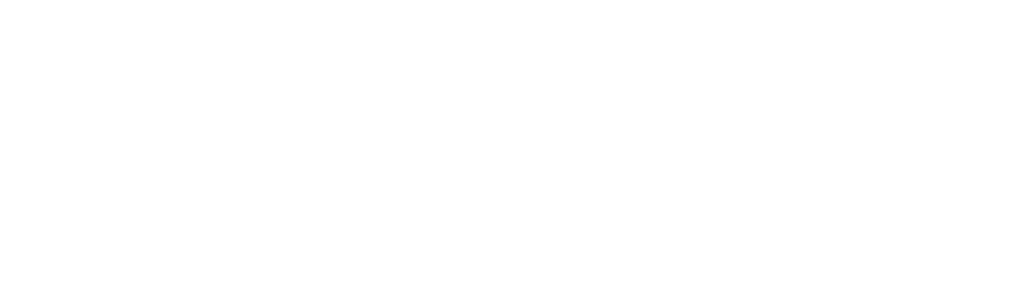
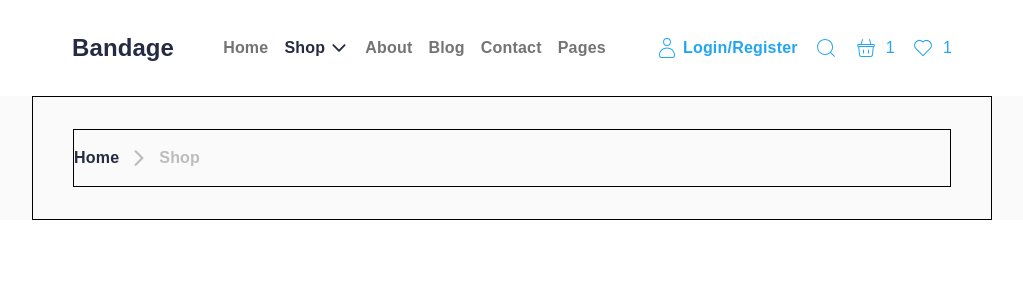
Before and after one commit to MuhammedZeki/D-nemProjesi-ecommers, a React (Vite) app: page /productDetails in a window 1280 px wide. Before the commit this address had no page. Shown: the top 300 px of the page, without its empty margins (128-1151 px from the left). Built offline with nearby package versions, Linux system fonts and the light colour scheme.

Commit message:
ProductDetails and productHeader is done

```diff
--- a/src/App.jsx
+++ b/src/App.jsx
@@ -2,6 +2,7 @@
 import Home from "./pages/Home";
 import Shop from "./pages/Shop";
 import ModelOpenProvider from "./context/ModelOpen";
+import ProductDetails from "./pages/ProductDetails";
 
 const App = () => {
   return (
@@ -10,6 +11,7 @@
         <Routes>
           <Route exact path="/" element={<Home />} />
           <Route path="/shop" element={<Shop />} />
+          <Route path="/productDetails" element={<ProductDetails />} />
         </Routes>
       </ModelOpenProvider>
     </>
--- a/src/components/home/UpperComponets/Navbar.jsx
+++ b/src/components/home/UpperComponets/Navbar.jsx
@@ -8,9 +8,12 @@
   return (
     <div className="hidden lg:flex lg:items-center font-montserrat font-bold text-md leading-7 tracking-[0.2px] text-[#737373] cursor-pointer gap-4">
       <div onClick={() => navigate("/")}>Home</div>
-      <div className="font-medium text-[#252B42] flex items-center gap-2">
+      <div className="font-semibold text-[#252B42] flex items-center gap-1">
         <span onClick={() => navigate("/shop")}>Shop</span>
-        <IoIosArrowDown onClick={() => setShopModal(!shopModal)} />
+        <IoIosArrowDown
+          className="w-5 h-5"
+          onClick={() => setShopModal(!shopModal)}
+        />
       </div>
       <div>About</div>
       <div>Blog</div>
--- /dev/null
+++ b/src/components/product/DetailHeader.jsx
@@ -0,0 +1,18 @@
+import { IoIosArrowForward } from "react-icons/io";
+const DetailHeader = () => {
+  return (
+    <div className="border border-black py-4 flex items-start font-montserrat">
+      <div className="flex items-center gap-2">
+        <p className="font-bold leading-6 tracking-[0.2px] text-[#252B42]">
+          Home
+        </p>
+        <IoIosArrowForward className="text-[#BDBDBD] w-6 h-6" />
+        <p className="font-bold leading-6 tracking-[0.2px] text-[#BDBDBD]">
+          Shop
+        </p>
+      </div>
+    </div>
+  );
+};
+
+export default DetailHeader;
--- /dev/null
+++ b/src/pages/ProductDetails.jsx
@@ -0,0 +1,13 @@
+import UpperMenu from "../components/home/UpperMenu";
+import ProductDetailContent from "./product/ProductDetailContent";
+
+const ProductDetails = () => {
+  return (
+    <div>
+      <UpperMenu />
+      <ProductDetailContent />
+    </div>
+  );
+};
+
+export default ProductDetails;
--- /dev/null
+++ b/src/pages/product/ProductDetailContent.jsx
@@ -0,0 +1,13 @@
+import DetailHeader from "../../components/product/DetailHeader";
+
+const ProductDetailContent = () => {
+  return (
+    <div className="bg-[#FAFAFA]">
+      <div className="border border-black w-full px-10 lg:w-[75%] mx-auto py-8">
+        <DetailHeader />
+      </div>
+    </div>
+  );
+};
+
+export default ProductDetailContent;
```
